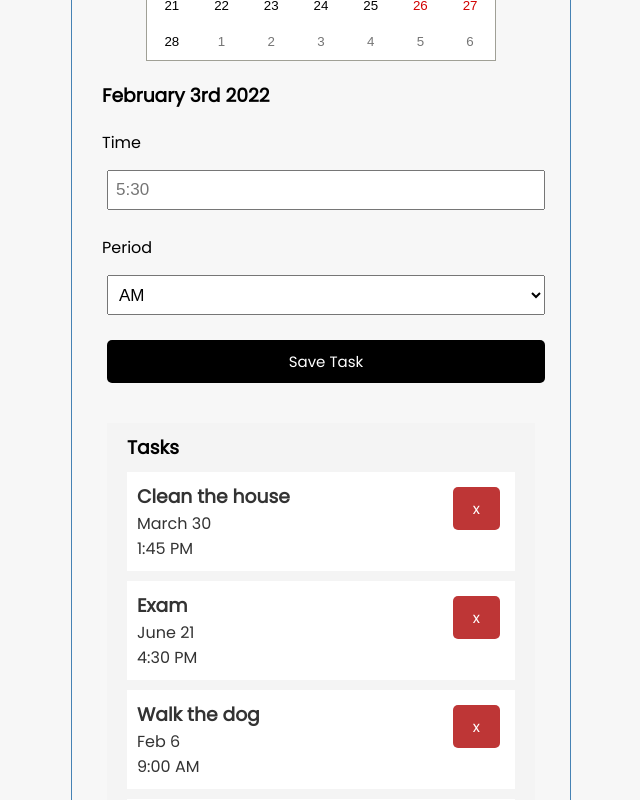
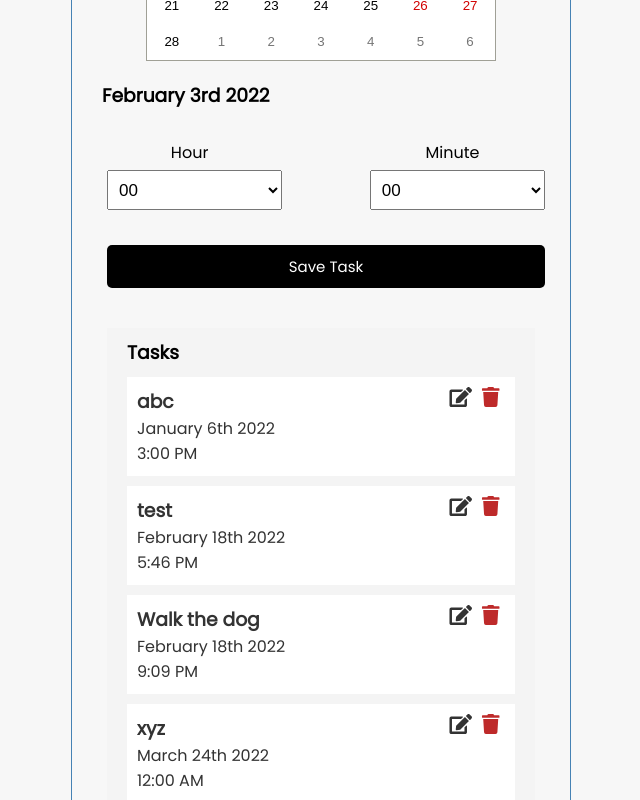
Before and after one commit to geoffhui/task-tracker, a React (Create React App) app: page / in a window 1280 px wide. Shown: the part 480-1280 px from the top of the page, without its empty margins (319-959 px from the left). Built offline with nearby package versions, Linux system fonts and the light colour scheme; data requests are answered from the project's data file; the HTML template or start-up script is replaced by a standard one.

Commit message:
changed hour and minutes into dropdown box and sorted data in ascending order

```diff
--- a/db.json
+++ b/db.json
@@ -1,39 +1,24 @@
 {
   "tasks": [
     {
-      "id": "3",
-      "text": "Clean the house",
-      "date": "March 30",
-      "time": "1:45",
-      "period": "PM"
-    },
-    {
-      "text": "Exam",
-      "date": "June 21",
-      "time": "4:30",
-      "period": "PM",
-      "id": "F7yd2IQ"
+      "text": "test",
+      "dateTime": "2022-02-18T17:46",
+      "id": 1
     },
     {
       "text": "Walk the dog",
-      "date": "Feb 6",
-      "time": "9:00",
-      "period": "AM",
-      "id": "WUdvGhn"
+      "dateTime": "2022-02-18T21:09",
+      "id": 2
     },
     {
-      "text": "math test",
-      "date": "February 16th 2022",
-      "time": "7:00",
-      "period": "AM",
-      "id": "vXojsEo"
+      "text": "abc",
+      "dateTime": "2022-01-06T15:00",
+      "id": 3
     },
     {
-      "text": "cnasoicncna soicncnaso icncnasoicnc nasoicn",
-      "date": "February 3rd 2022",
-      "time": "2:00",
-      "period": "AM",
-      "id": "xZGTJn2"
+      "text": "xyz",
+      "dateTime": "2022-03-24T00:00",
+      "id": 4
     }
   ]
 }
--- a/package.json
+++ b/package.json
@@ -11,6 +11,7 @@
     "react": "^17.0.2",
     "react-calendar": "^3.6.0",
     "react-dom": "^17.0.2",
+    "react-icons": "^4.3.1",
     "react-moment": "^1.1.1",
     "react-scripts": "^3.0.1",
     "web-vitals": "^2.1.4"
--- a/src/AddTask.js
+++ b/src/AddTask.js
@@ -6,8 +6,8 @@ import moment from 'moment'
 const AddTask = ({ onAdd }) => {
    const [task, setTask] = useState('')
    const [dateState, setDateState] = useState(new Date())
-   const [time, setTime] = useState('')
-   const [period, setPeriod] = useState('AM')
+   const [hour, setHour] = useState('00')
+   const [minute, setMinute] = useState('00')
 
    const changeDate = (e) => {
       setDateState(e)
@@ -21,35 +21,54 @@ const AddTask = ({ onAdd }) => {
          alert('Please add a task.')
          return
       }
-      if (!time) {
-         alert('Please add a time')
-         return
-      }
-      if (parseInt(time) < 1 || parseInt(time) > 12) {
-         alert('Time must be between 1 and 12.')
-         return
-      }
 
-      if (time.includes(":") === false) {
-         onAdd({
-            text: task,
-            date: moment(dateState).format('MMMM Do YYYY'),
-            time: time + ":00",
-            period: period
-         })
-      } else {
-         onAdd({
-            text: task,
-            date: moment(dateState).format('MMMM Do YYYY'),
-            time: time,
-            period: period
-         })
-      }
+      var formatDate = moment(dateState).format(`YYYY-MM-DDT${ hour }:${ minute }`)
+
+      onAdd({
+         text: task,
+         dateTime: formatDate
+      })
 
       setTask('')
       setDateState(new Date())
-      setTime('')
-      setPeriod('AM')
+      setHour('00')
+      setMinute('00')
+   }
+
+   function loopHours() {
+      const hourList = [];
+
+         for(var i = 0; i < 24; i++) {
+            var hoursObj = {};
+
+            if (i < 10) {
+               hoursObj['value'] = "0" + i;
+            } else {
+               hoursObj['value'] = i;
+            }
+
+            hourList.push(hoursObj);
+         }
+
+         return hourList
+   }
+
+   function loopMinutes() {
+      const minuteList = [];
+
+         for(var i = 0; i < 60; i++) {
+            var minutesObj = {};
+
+            if (i < 10) {
+               minutesObj['value'] = "0" + i;
+            } else {
+               minutesObj['value'] = i;
+            }
+
+            minuteList.push(minutesObj);
+         }
+
+         return minuteList
    }
 
    return (
@@ -68,19 +87,21 @@ const AddTask = ({ onAdd }) => {
                <h3 className='calendar-date'>{moment(dateState).format('MMMM Do YYYY')}</h3>
             </div>
 
-            <div className='form-control'>
-               <label htmlFor='text'>Time</label>
-               <input type='text' value={ time }
-               onChange={e => setTime(e.target.value)}
-               placeholder="5:30" />
-            </div>
-
-            <div className='form-control'>
-               <label htmlFor='text'>Period</label>
-               <select value={ period } onChange={(e) => setPeriod(e.target.value)}>
-                  <option value="AM">AM</option>
-                  <option value="PM">PM</option>
-               </select>
+            <div className='form-control hour-minute'>
+               <div className='hour'>
+                  <label htmlFor='text' className='date-label'>Hour
+                     <select value={ hour } onChange={(e) => setHour(e.target.value)}>
+                     {loopHours().map(({ value }) => <option key={value} value={value} >{value}</option>)}
+                     </select>
+                  </label>
+               </div>
+               <div className="minute">
+                  <label htmlFor='text' className='date-label'>Minute
+                     <select value={ minute } onChange={(e) => setMinute(e.target.value)}>
+                     {loopMinutes().map(({ value }) => <option key={value} value={value} >{value}</option>)}
+                     </select>
+                  </label>
+               </div>
             </div>
 
             <button className='btn btn-block'>Save Task</button>
--- a/src/App.css
+++ b/src/App.css
@@ -57,6 +57,9 @@ body {
 .btn:active {
    transform: scale(0.98);
 }
+.btn-hover {
+   cursor: pointer;
+}
 
 .btn-block {
    display: block;
@@ -85,23 +88,30 @@ body {
 }
 
 .list .task-item {
-   width: 80%;
+   width: 60%;
    display: block;
    float: left;
 }
 
 .list .task-action {
-   width: 20%;
+   width: 40%;
    display: block;
    float: right;
    text-align: right;
    position: relative;
 }
 
-.list .task-action .btn {
+.list .task-action .delete-btn {
+   width: 20%;
+   font-size: 125%;
    float: right;
    display: block;
-   background-color: rgb(190, 54, 54);
+   color: rgb(190, 42, 42);
+}
+
+.list .task-action .edit-btn {
+   width: 20%;
+   font-size: 125%;
 }
 
 .task {
@@ -149,6 +159,24 @@ label {
    font-size: 17px;
 }
 
+.form-control .hour-minute {
+   width: 50%
+}
+
+.form-control .hour {
+   width: 40%;
+   display: inline-block;
+}
+
+.form-control .minute {
+   width: 40%;
+   float: right;
+}
+
+.form-control .date-label {
+   text-align: center;
+}
+
 .calendar-date {
    margin-top: 20px;
 }
--- a/src/App.js
+++ b/src/App.js
@@ -10,6 +10,9 @@ function App() {
   const fetchTasks = async () => {
     const res = await fetch('http://localhost:5000/tasks')
     const data = await res.json()
+
+    // sort by ascending order
+    data.sort((a, b) => Date.parse(a.dateTime) - Date.parse(b.dateTime));
 
     return data
   }
--- a/src/Tasks.js
+++ b/src/Tasks.js
@@ -1,15 +1,20 @@
 import React from "react";
+import { FaEdit, FaTrash } from 'react-icons/fa';
+import moment from "moment";
 
 const Tasks = ({ tasks, onDelete }) => {
    return (
       <li>
          <div className="task-item">
             <h3>{ tasks.text }</h3>
-            <p>{ tasks.date } </p>
-            <p>{ tasks.time } { tasks.period }</p>
+            <p>{ moment(new Date(tasks.dateTime)).format('MMMM Do YYYY') } </p>
+            <p>{ moment(new Date(tasks.dateTime)).format('LT') }</p>
          </div>
          <div className="task-action">
-            <button className='btn' onClick={ () => onDelete(tasks.id) }>x</button>
+            <FaTrash className='delete-btn btn-hover' onClick={ () => onDelete(tasks.id) } />
+            {/* <FaTimes onClick={ () => onDelete(tasks.id) } /> */}
+            {/* <button className='btn' onClick={ () => onDelete(tasks.id) }>x</button> */}
+            <FaEdit className='edit-btn btn-hover' />
          </div>
       </li>
    );
```
Also changed, not shown: 1 other file (tests, documents, lock files or other folders).
